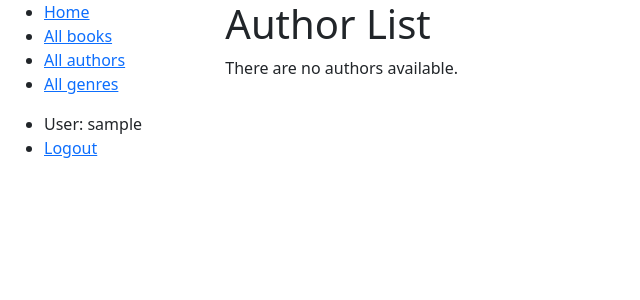
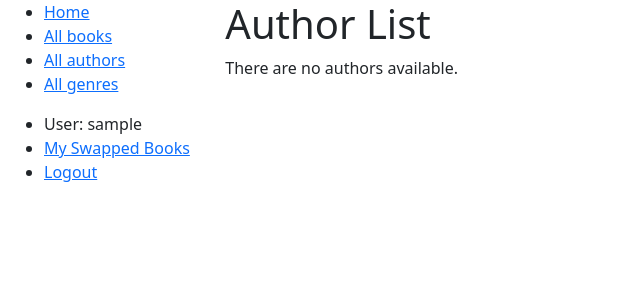
Before and after one commit to xkhanhnguyen/book-swap-project, a Django app: page /catalog/authors/ in a window 1280 px wide. Shown: the top 300 px of the page, without its empty margins (0-640 px from the left). Run offline with Django 4.2, Linux system fonts and the light colour scheme; the visitor is signed in with stand-in values (Sample User, id 1); data that the repository does not hold is empty.

Commit message:
add user page

```diff
--- a/catalog/admin.py
+++ b/catalog/admin.py
@@ -37,7 +37,7 @@ class BookAdmin(admin.ModelAdmin):
 # Register the Admin classes for BookInstance using the decorator
 @admin.register(BookInstance)
 class BookInstanceAdmin(admin.ModelAdmin):
-    list_display = ('book', 'condition', 'type', 'status', 'date_posted', 'id')
+    list_display = ('book', 'condition', 'type', 'status', 'swapped_with', 'date_posted', 'id')
     list_filter = ('status', 'date_posted')
 
     fieldsets = (
@@ -45,6 +45,6 @@ class BookInstanceAdmin(admin.ModelAdmin):
             'fields': ('book', 'condition', 'type', 'imprint', 'id')
         }),
         ('Availability', {
-            'fields': ('status', 'date_posted')
+            'fields': ('status', 'swapped_with', 'date_posted')
         }),
     )
--- a/catalog/templates/base_generic.html
+++ b/catalog/templates/base_generic.html
@@ -29,10 +29,11 @@
             <ul class="sidebar-nav">
              {% if user.is_authenticated %}
                <li>User: {{ user.get_username }}</li>
+               <li><a href="{% url 'my-swapped-book' %}">My Swapped Books</a></li>
                <li><a href="{% url 'logout' %}?next={{ request.path }}">Logout</a></li>
              {% else %}
                <li><a href="{% url 'login' %}?next={{ request.path }}">Login</a></li>
-             {% endif %}
+              {% endif %}
             </ul>
 
           {% endblock %}
--- a/catalog/urls.py
+++ b/catalog/urls.py
@@ -14,4 +14,5 @@ urlpatterns = [
     path('genres/', views.GenreListView.as_view(), name='genres'),
     path('genre/<int:pk>', views.GenreDetailView.as_view(), name='genre-detail'),
 
+    path('mybooks/', views.SwappedBooksByUserListView.as_view(), name='my-swapped-book'),
 ]
--- a/catalog/views.py
+++ b/catalog/views.py
@@ -3,7 +3,7 @@ from django.shortcuts import render
 from .models import Book, Author, BookInstance, Genre
 from django.views import generic
 from django.shortcuts import get_object_or_404
-
+from django.contrib.auth.mixins import LoginRequiredMixin
 
 def index(request):
     """View function for home page of site."""
@@ -79,3 +79,19 @@ class GenreListView(generic.ListView):
 class GenreDetailView(generic.DetailView):
     """Generic class-based detail view for an genre."""
     model = Genre
+
+
+
+
+class SwappedBooksByUserListView(LoginRequiredMixin,generic.ListView):
+    """Generic class-based view listing books on swapped to current user."""
+    model = BookInstance
+    template_name = 'catalog/bookinstance_list_swapped_user.html'
+    paginate_by = 10
+
+    def get_queryset(self):
+        return (
+            BookInstance.objects.filter(swapped_with=self.request.user)
+            .filter(status__exact='s')
+            .order_by('date_posted')
+        )
```
Also changed, not shown: catalog/models.py (+9 -1 lines), catalog/migrations/0008_alter_genre_options_bookinstance_swap_with.py (added), catalog/migrations/0009_alter_bookinstance_options_and_more.py (added), 1 other file.
